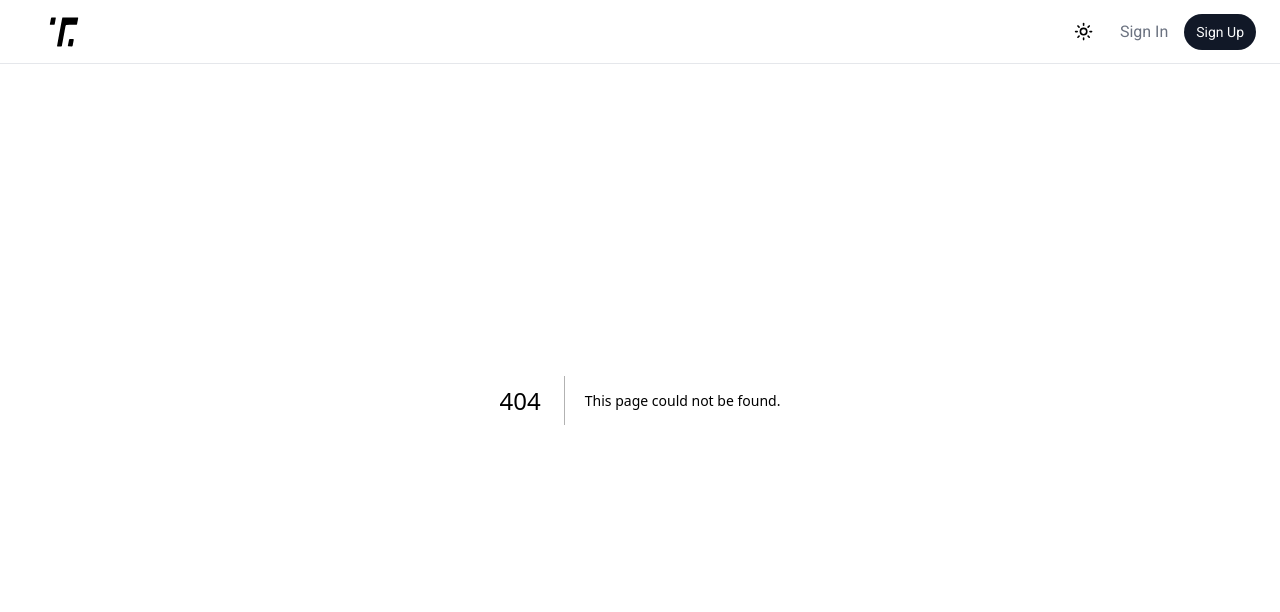
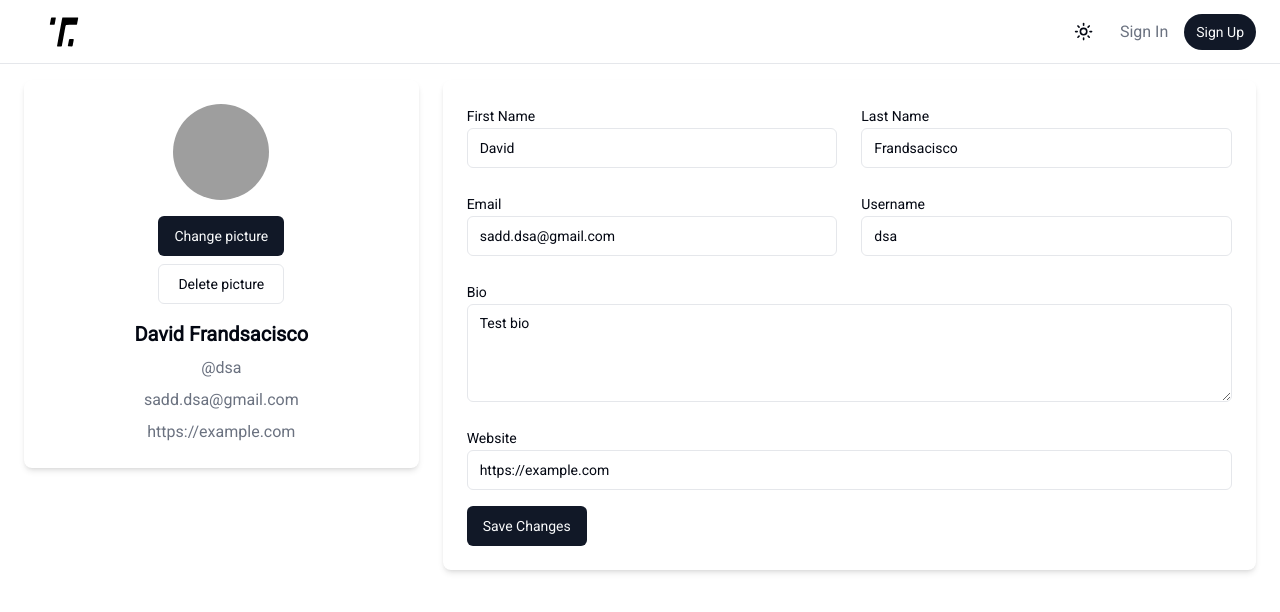
Before and after one commit to davidfcopozo/personal-blog, a Next.js app in the folder client/: page /settings in a window 1280 px wide. Before the commit this address had no page. Shown: the top 612 px of the page. Built offline with nearby package versions, Linux system fonts and the light colour scheme; grey boxes are pictures that could not be loaded.

Commit message:
feat: Add settings page component and UI elements for editing user information
Signed-off-by: David <davidfco.pozo@gmail.com>

```diff
--- /dev/null
+++ b/client/src/app/settings/page.tsx
@@ -0,0 +1,103 @@
+import { Button } from "@/components/ui/button";
+import { Avatar, AvatarImage, AvatarFallback } from "@/components/ui/avatar";
+import { Label } from "@/components/ui/label";
+import { Input } from "@/components/ui/input";
+import { Textarea } from "@/components/ui/textarea";
+import { getFullName, getNameInitials } from "@/lib/utils";
+import { users } from "@/lib/testDatabase.json";
+import Link from "next/link";
+
+export default function Settings() {
+  return (
+    <div className="flex flex-col mt-12 min-h-[100dvh]">
+      <div className="container mx-auto px-6 sm:py-8">
+        <div className="grid grid-cols-1 md:grid-cols-3 gap-2 sm:gap-6">
+          <div className="col-span-1 md:col-span-1">
+            <div className="bg-background shadow-md rounded-lg p-6">
+              <div className="flex flex-col items-center justify-center mb-4">
+                <Avatar className="h-24 w-24 mb-4">
+                  <AvatarImage src="/placeholder-user.jpg" />
+                  <AvatarFallback className="text-lg font-bold">
+                    {getNameInitials(users[0])}
+                  </AvatarFallback>
+                </Avatar>
+                <div className="flex flex-col space-y-2 ">
+                  <Button variant="default">Change picture</Button>
+                  <Button type="button" variant="outline">
+                    Delete picture
+                  </Button>
+                </div>
+              </div>
+              <div className="text-center">
+                <h2 className="text-xl font-bold mb-2">
+                  {getFullName(users[0])}
+                </h2>
+                <p className="text-gray-500 mb-2">@{users[0]?.username}</p>
+                <p className="text-gray-500 mb-2">{users[0]?.email}</p>
+                {/* Add website to the user model and types */}
+                <Link href="" className="text-gray-500 mb-2">
+                  https://example.com
+                </Link>
+              </div>
+            </div>
+          </div>
+          <div className="col-span-2 md:col-span-2">
+            <div className="bg-background shadow-md rounded-lg p-6">
+              <form>
+                <div className="grid grid-cols-2 gap-6">
+                  <div>
+                    <Label htmlFor="firstName">First Name</Label>
+                    <Input
+                      id="firstName"
+                      type="text"
+                      defaultValue={users[0]?.firstName}
+                    />
+                  </div>
+                  <div>
+                    <Label htmlFor="lastName">Last Name</Label>
+                    <Input
+                      id="lastName"
+                      type="text"
+                      defaultValue={users[0]?.lastName}
+                    />
+                  </div>
+                  <div>
+                    <Label htmlFor="email">Email</Label>
+                    <Input
+                      id="email"
+                      type="email"
+                      defaultValue={users[0]?.email}
+                    />
+                  </div>
+                  <div>
+                    <Label htmlFor="username">Username</Label>
+                    <Input
+                      id="username"
+                      type="text"
+                      defaultValue={users[0]?.username}
+                    />
+                  </div>
+                </div>
+                <div className="mt-6">
+                  <Label htmlFor="bio">Bio</Label>
+                  <Textarea id="bio" rows={4} defaultValue={users[0]?.bio} />
+                </div>
+                <div className="mt-6">
+                  <Label htmlFor="website">Website</Label>
+                  <Input
+                    id="website"
+                    type="text"
+                    defaultValue="https://example.com"
+                  />
+                </div>
+                <div className="flex pt-4 justify-start">
+                  <Button>Save Changes</Button>
+                </div>
+              </form>
+            </div>
+          </div>
+        </div>
+      </div>
+    </div>
+  );
+}
```
